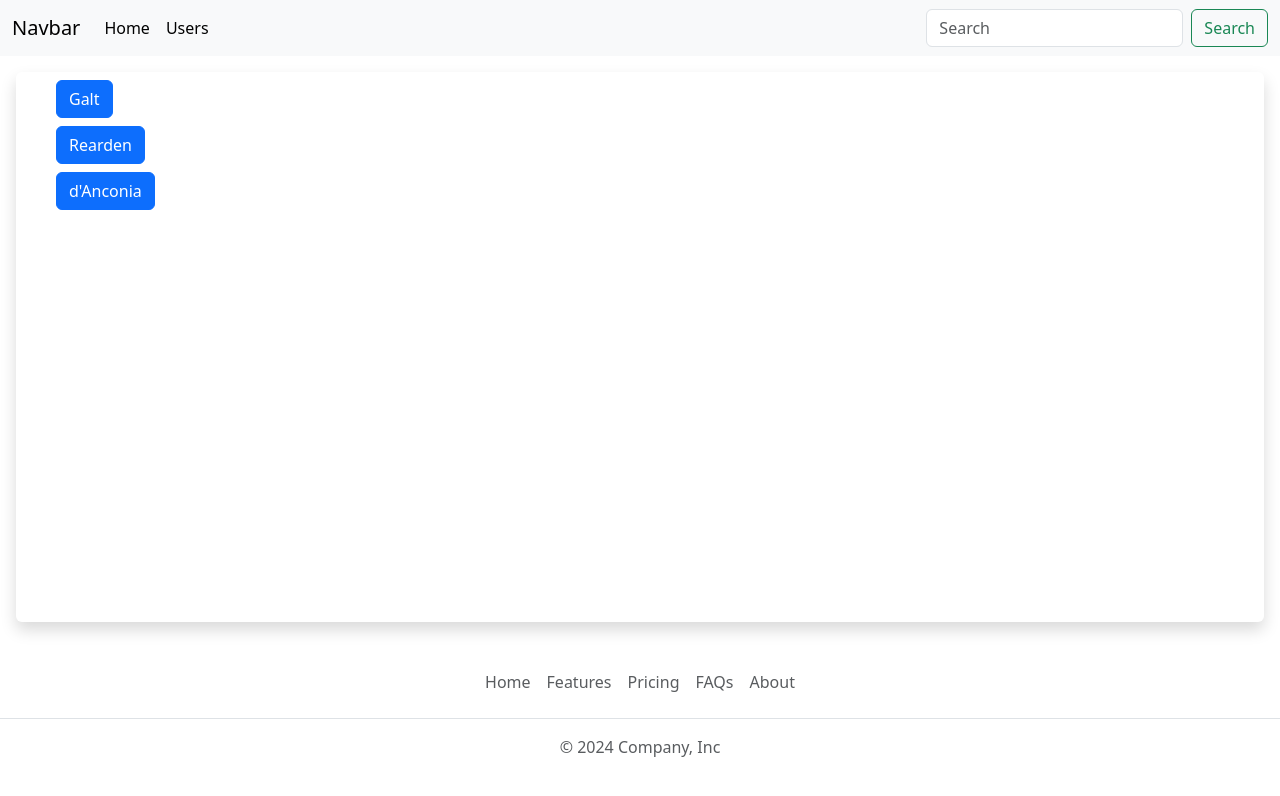
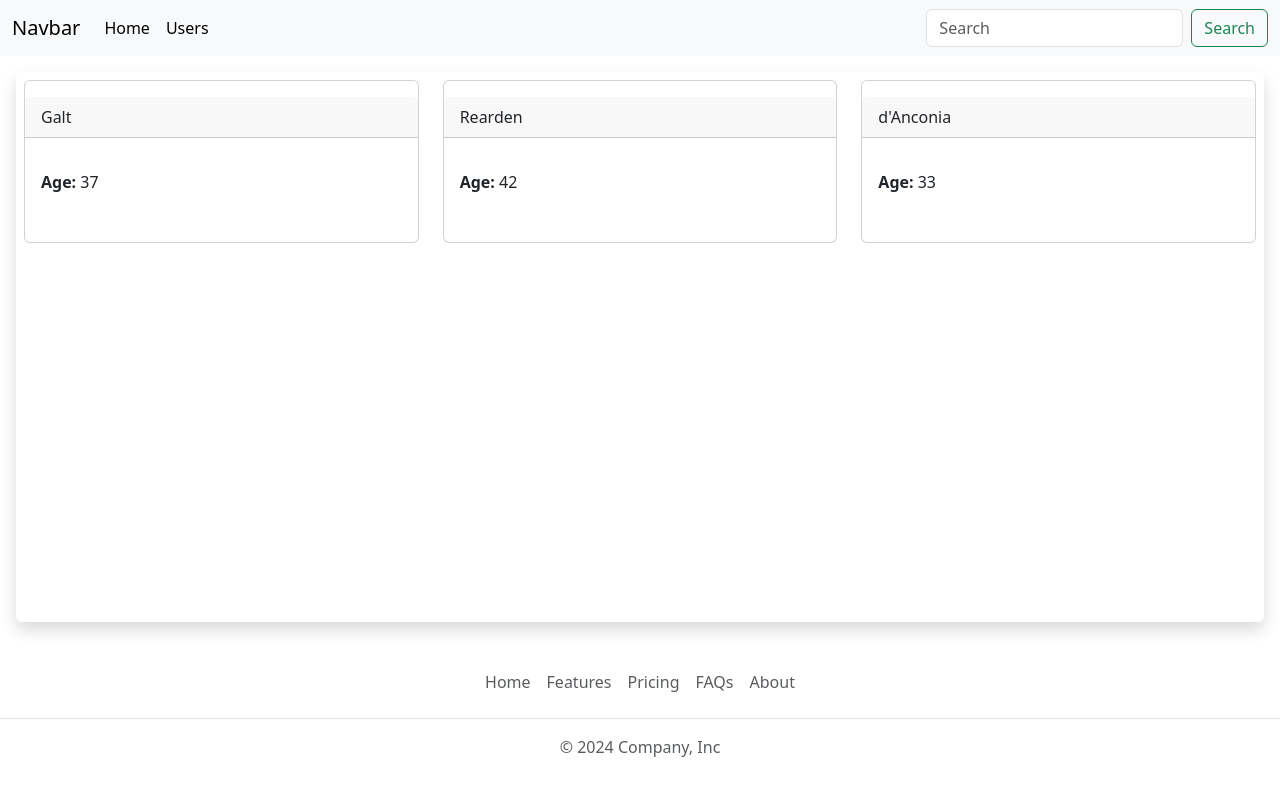
Before and after one commit to Phyllipesa/second-step-angular-basic, an Angular app: page /users/list in a window 1280 px wide. Shown: the top 796 px of the page. Built offline with nearby package versions, Linux system fonts and the light colour scheme.

Commit message:
Refatorando users

```diff
--- a/src/app/pages/users/users.component.html
+++ b/src/app/pages/users/users.component.html
@@ -1,10 +1,6 @@
-<ul class="list-button">
-    <li class="mb-2" *ngFor="let user of users">
-        <!-- <button [routerLink]="'/users/' + user" class="btn btn-primary">{{ user }}</button> -->
-        <button
-            [routerLink]="'/users/details'"
-            [queryParams]="{ username: user }"
-            class="btn btn-primary"
-        >{{ user }}</button> <!--//queryParams -->
-    </li>
-</ul>
+<div class="row">
+    <app-user-card
+        *ngFor="let user of users"
+        [user]="user"
+        class="col-md"></app-user-card>
+</div>
--- a/src/app/pages/users/users.component.ts
+++ b/src/app/pages/users/users.component.ts
@@ -1,4 +1,5 @@
 import { Component } from '@angular/core';
+import { User } from '../../_models/user';
 
 @Component({
   selector: 'app-users',
@@ -7,5 +8,19 @@ import { Component } from '@angular/core';
 })
 export class UsersComponent {
 
-  users: string[] = ['Galt', 'Rearden', "d'Anconia"];
+  // users: string[] = ['Galt', 'Rearden', "d'Anconia"];
+  users: User[] = [
+    {
+      name: 'Galt',
+      age: 37,
+    },
+    {
+      name: 'Rearden',
+      age: 42,
+    },
+    {
+      name: "d'Anconia",
+      age: 33,
+    }
+  ];
 }
```
